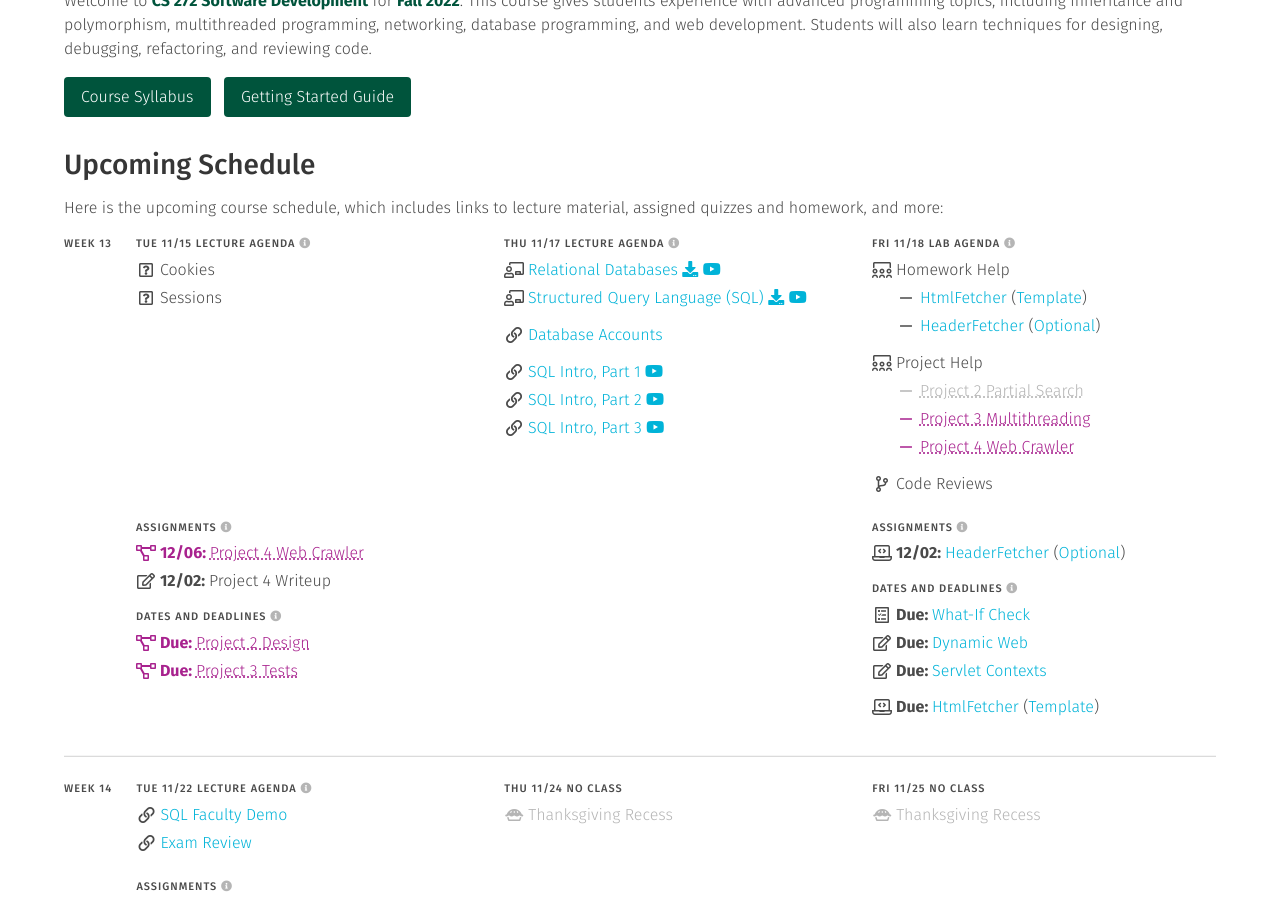
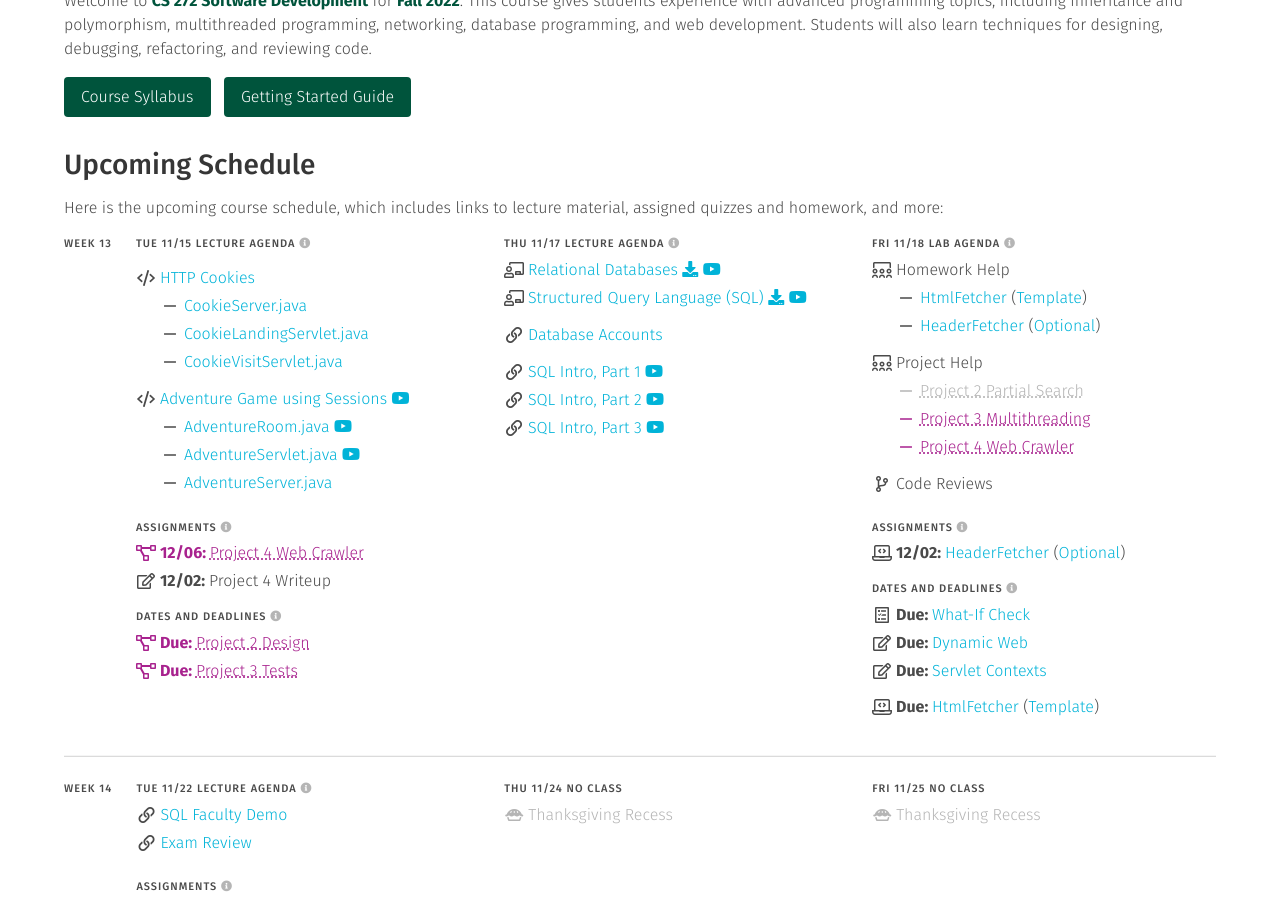
Before and after one commit to usf-cs272-fall2022/usf-cs272-fall2022.github.io, a Jekyll site: the page built from index.md, in a window 1280 px wide and 900 px high, scrolled down 341 px. Built offline with Jekyll 4.4.1, drawn with Linux system fonts in a browser that asks for light colours.

Commit message:
Adding sessions code

```diff
--- a/_data/schedule.yml
+++ b/_data/schedule.yml
@@ -1955,8 +1955,48 @@ weeks:
         sections:
           - <<: *lectures
             items:
-              - text: 'Cookies'
-              - text: 'Sessions'
+              - text: 'HTTP Cookies'
+                icon: code
+                link: https://github.com/usf-cs272-fall2022/lectures/tree/main/Sessions
+                type: bump
+
+              - text: CookieServer.java
+                icon: indented
+                type: push
+                link: https://github.com/usf-cs272-fall2022/lectures/blob/main/Sessions/src/main/java/edu/usfca/cs272/CookieServer.java
+
+              - text: CookieLandingServlet.java
+                icon: indented
+                type: push
+                link: https://github.com/usf-cs272-fall2022/lectures/blob/main/Sessions/src/main/java/edu/usfca/cs272/CookieLandingServlet.java
+
+              - text: CookieVisitServlet.java
+                icon: indented
+                type: push
+                link: https://github.com/usf-cs272-fall2022/lectures/blob/main/Sessions/src/main/java/edu/usfca/cs272/CookieVisitServlet.java
+
+              - text: 'Adventure Game using Sessions'
+                icon: code
+                link: https://github.com/usf-cs272-fall2022/lectures/tree/main/Sessions
+                tube: https://drive.google.com/file/d/1b5TwbM5J1Y1hBmh7ErV72E8WGcmyMu-L/view?usp=sharing
+                type: bump
+
+              - text: AdventureRoom.java
+                icon: indented
+                type: push
+                link: https://github.com/usf-cs272-fall2022/lectures/blob/main/Sessions/src/main/java/edu/usfca/cs272/AdventureRoom.java
+                tube: https://drive.google.com/file/d/1ousizKV83c3vlSEObTdwuiyPcga2AhH4/view?usp=sharing
+
+              - text: AdventureServlet.java
+                icon: indented
+                type: push
+                link: https://github.com/usf-cs272-fall2022/lectures/blob/main/Sessions/src/main/java/edu/usfca/cs272/AdventureServlet.java
+                tube: https://drive.google.com/file/d/1VUXAIoeiG6Qkya1OkkbyutjKktyRkKEo/view?usp=sharing
+
+              - text: AdventureServer.java
+                icon: indented
+                type: push
+                link: https://github.com/usf-cs272-fall2022/lectures/blob/main/Sessions/src/main/java/edu/usfca/cs272/AdventureServer.java
 
           - <<: *assignments
             items:
```
